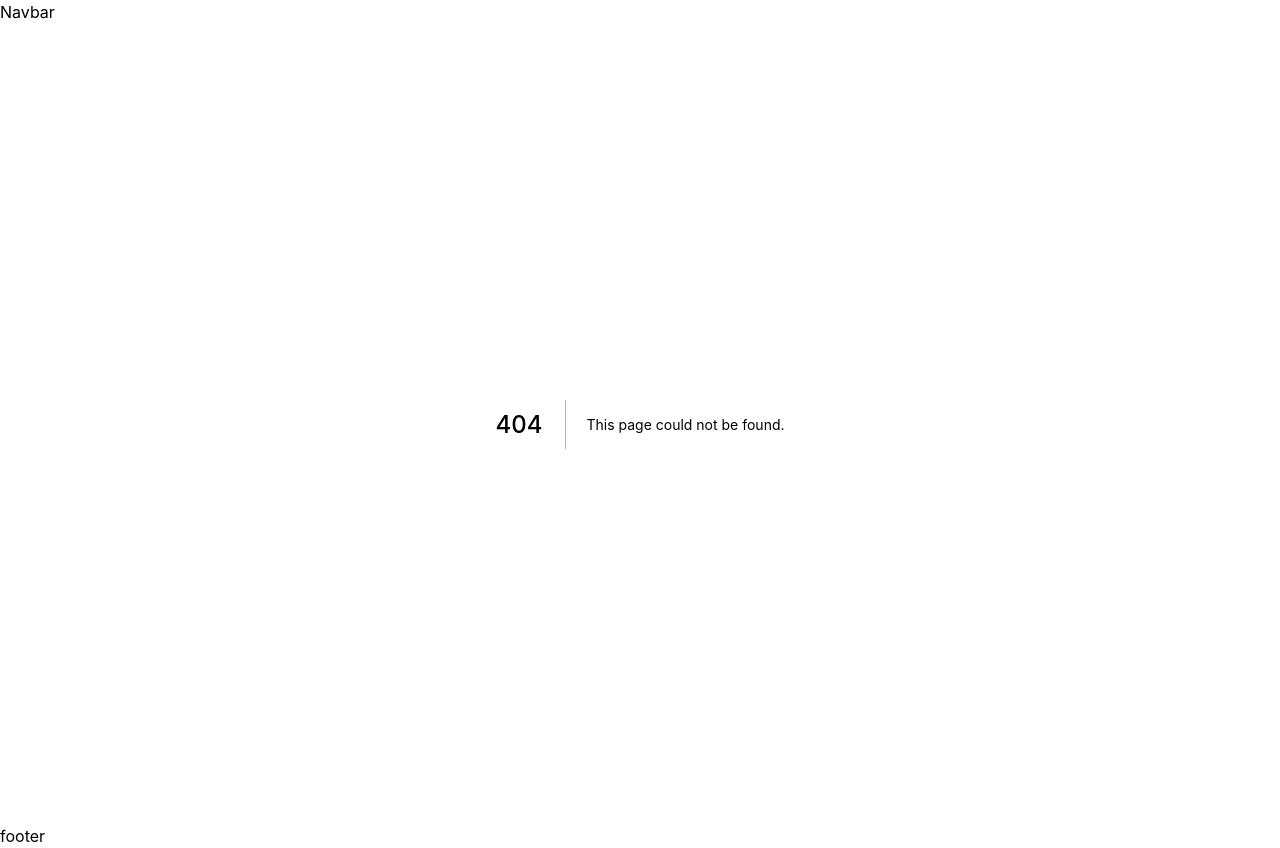
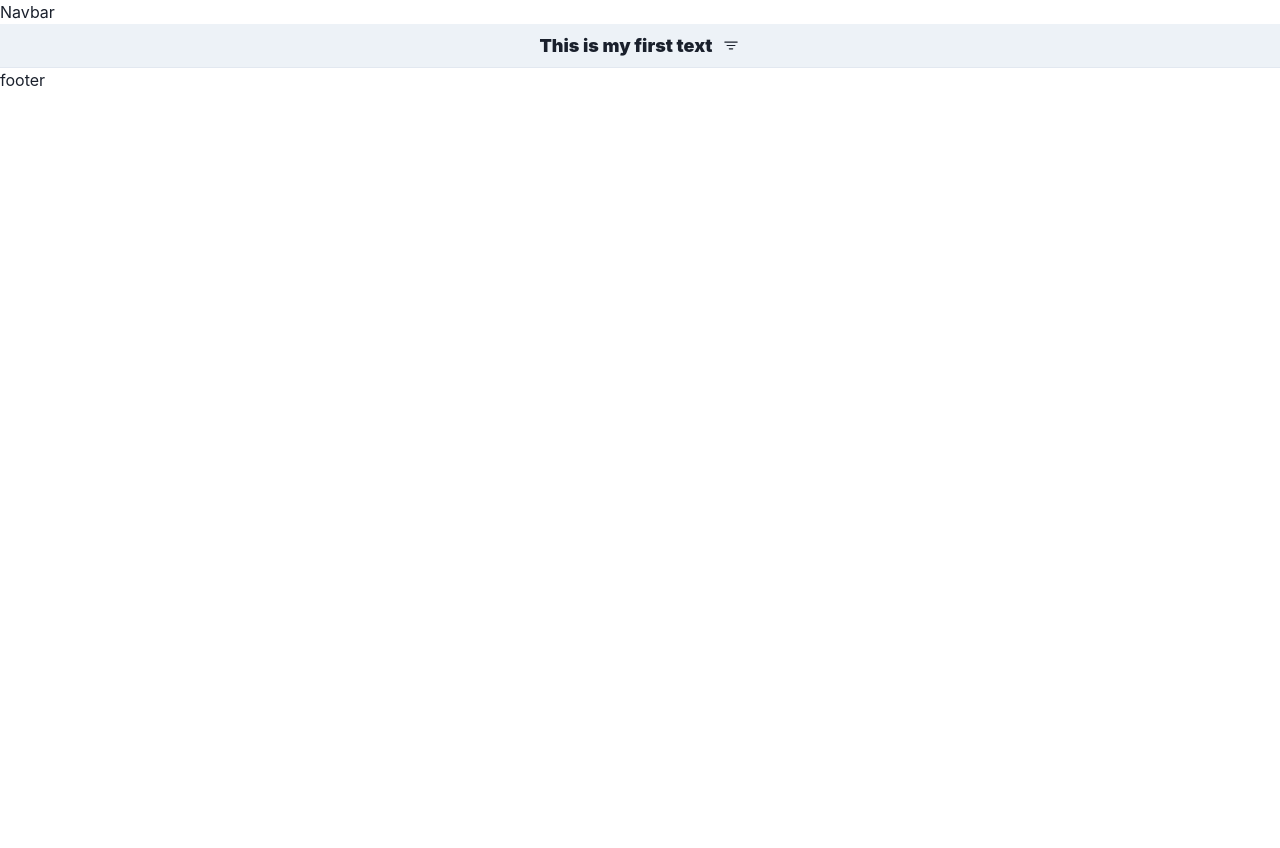
Before and after one commit to awasevalentine/real-estate-app, a Next.js app: page /search in a window 1280 px wide. Before the commit this address had no page. After the commit the page ends 800 px from the top, so only its background shows below. Built offline with nearby package versions, Linux system fonts and the light colour scheme.

Commit message:
Created a searchFilter Page that will be used to render all the search result returned from the server

```diff
--- /dev/null
+++ b/pages/search.js
@@ -0,0 +1,36 @@
+import {useState} from 'react';
+import { useRouter } from 'next/router';
+import Image from 'next/image';
+import { Flex, Box, Text, Icon } from '@chakra-ui/react';
+import { BsFilter } from 'react-icons/bs';
+import SearchFilters from '../components/SearchFilters';
+
+
+
+const Search = () =>{
+    const [searchFilters, setSearchFilters ] = useState(false)
+    const router = useRouter();
+
+    return(
+        <Box>
+            <Flex cursor="pointer" bg="gray.100"
+            borderBottom="1px"
+            borderColor="gray.200"
+            p="2"
+            fontWeight="black"
+            fontSize="lg"
+            justifyContent="center"
+            alignItems="center"
+            onClick={()=> setSearchFilters((prevFilters)=> !prevFilters)}
+            >
+                <Text>
+                    This is my first text
+                </Text>
+                <Icon paddingLeft="2" w="7" as={BsFilter} />
+            </Flex>
+            {searchFilters && <SearchFilters />}
+        </Box>
+    )
+}
+
+export default Search
```
